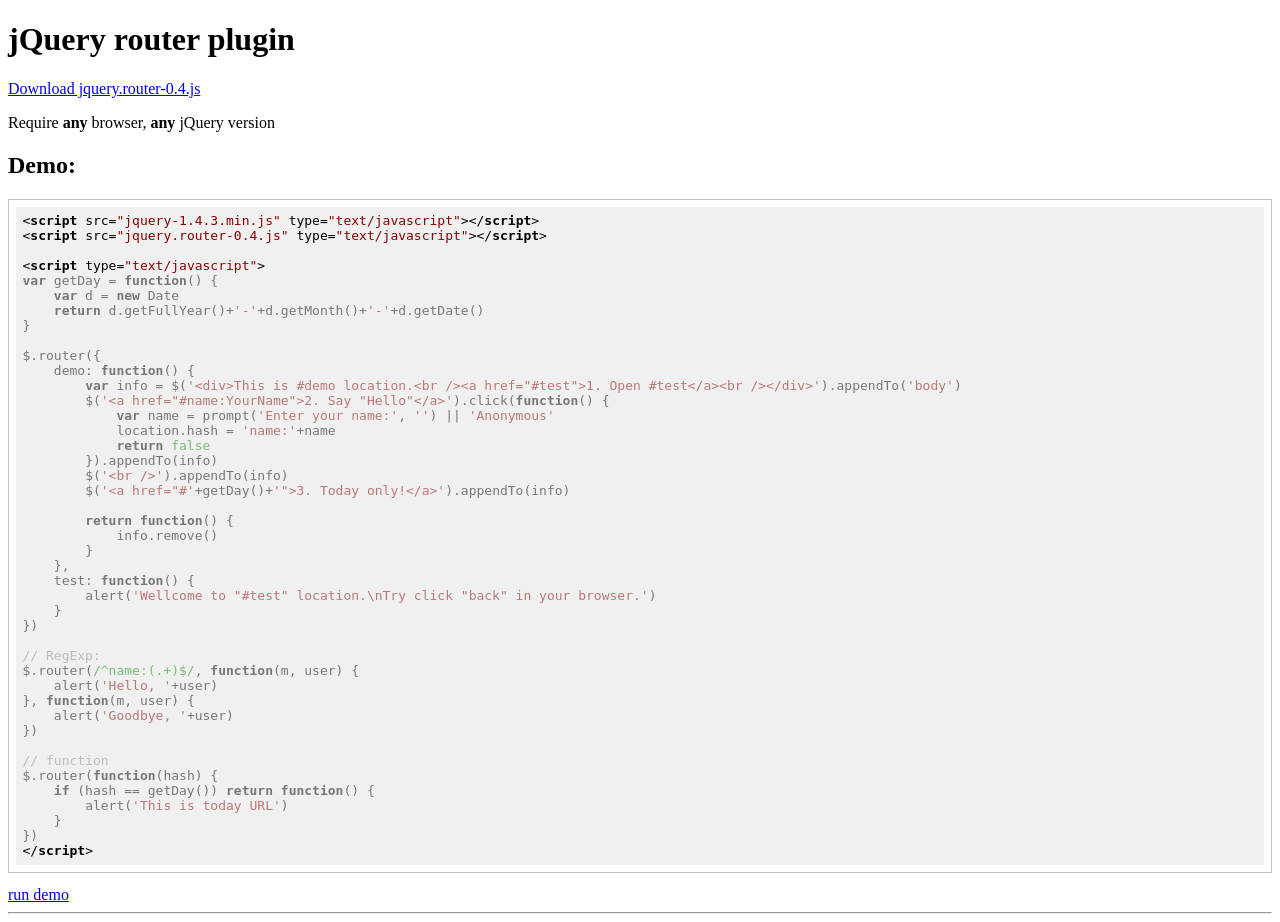
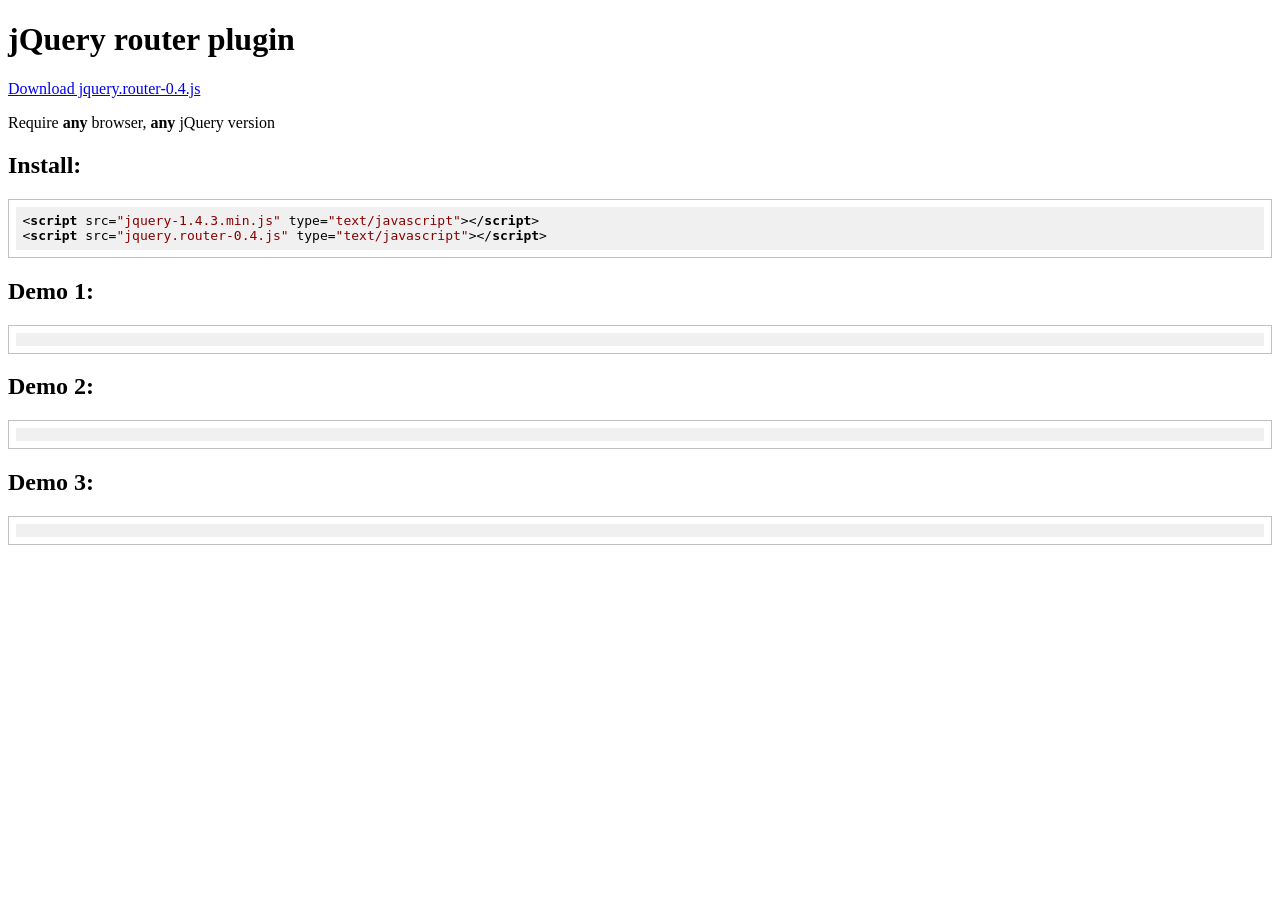
Before and after one commit to Ti-webdev/jquery.router, a PHP site: page / in a window 1280 px wide. After the commit the page ends 545 px from the top, so only its background shows below. Run offline with PHP 8.4, Linux system fonts and the light colour scheme.

Commit message:
change demos

```diff
--- a/demo.html
+++ b/demo.html
@@ -1,43 +1,2 @@
 <script src="jquery-1.4.3.min.js" type="text/javascript"></script>
 <script src="jquery.router-0.4.js" type="text/javascript"></script>
-
-<script type="text/javascript">
-var getDay = function() {
-	var d = new Date
-	return d.getFullYear()+'-'+d.getMonth()+'-'+d.getDate()
-}
-
-$.router({
-	demo: function() {
-		var info = $('<div>This is #demo location.<br /><a href="#test">1. Open #test</a><br /></div>').appendTo('body')
-		$('<a href="#name:YourName">2. Say "Hello"</a>').click(function() {
-			var name = prompt('Enter your name:', '') || 'Anonymous'
-			location.hash = 'name:'+name
-			return false
-		}).appendTo(info)
-		$('<br />').appendTo(info)
-		$('<a href="#'+getDay()+'">3. Today only!</a>').appendTo(info)
-
-		return function() {
-			info.remove()
-		}
-	},
-	test: function() {
-		alert('Wellcome to "#test" location.\nTry click "back" in your browser.')
-	}
-})
-
-// RegExp:
-$.router(/^name:(.+)$/, function(m, user) {
-	alert('Hello, '+user)
-}, function(m, user) {
-	alert('Goodbye, '+user)
-})
-
-// function
-$.router(function(hash) {
-	if (hash == getDay()) return function() {
-		alert('This is today URL')
-	}
-})
-</script>
--- a/index.php
+++ b/index.php
@@ -21,10 +21,21 @@ header('Content-Type: text/html; charset=UTF-8');
 	<h1>jQuery router plugin</h1>
 	<a href="jquery.router-0.4.js">Download jquery.router-0.4.js</a>
 	<p>Require <b>any</b> browser, <b>any</b> jQuery version</p>
-	<h2>Demo:</h2>
+
+	<h2>Install:</h2>
 	<pre><code><?= htmlspecialchars(file_get_contents('demo.html')) ?></code></pre>
-	<a href="#demo">run demo</a>
-	<hr />
 	<? readfile('demo.html') ?>
+
+	<h2>Demo 1:</h2>
+	<pre><code><?= htmlspecialchars(file_get_contents('demo1.html')) ?></code></pre>
+	<? readfile('demo1.html') ?>
+
+	<h2>Demo 2:</h2>
+	<pre><code><?= htmlspecialchars(file_get_contents('demo2.html')) ?></code></pre>
+	<? readfile('demo2.html') ?>
+
+	<h2>Demo 3:</h2>
+	<pre><code><?= htmlspecialchars(file_get_contents('demo3.html')) ?></code></pre>
+	<? readfile('demo3.html') ?>
 </body>
 </html>
```
